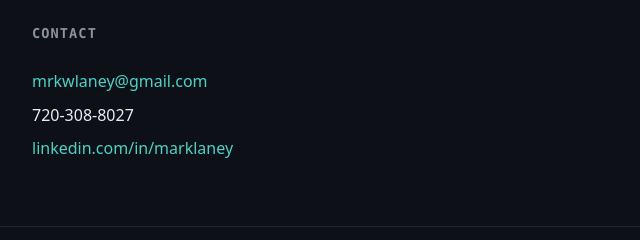
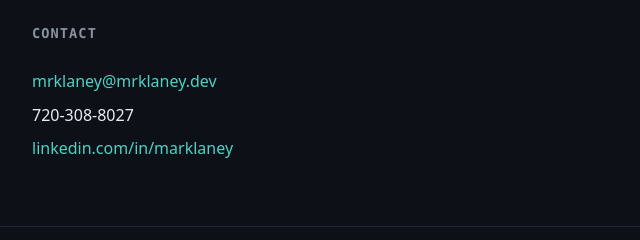
Before and after one commit to mrklaney/laneylabs, a plain HTML site: page index.html in a window 1280 px wide. Shown: the part 1673-1913 px from the top of the page, 252-892 px from the left. Drawn offline with Linux system fonts and the light colour scheme.

Commit message:
Update contact email to mrklaney@mrklaney.dev
Co-Authored-By: Claude Sonnet 5 <noreply@anthropic.com>

```diff
--- a/index.html
+++ b/index.html
@@ -14,7 +14,7 @@
       <p class="wordmark">LaneyLabs</p>
       <h1>AI Engineer &amp; Applied ML Consultant</h1>
       <p class="tagline">RAG, semantic search, and agentic AI — built on Elasticsearch.</p>
-      <a class="cta" href="mailto:mrkwlaney@gmail.com">Email Me</a>
+      <a class="cta" href="mailto:mrklaney@mrklaney.dev">Email Me</a>
     </div>
   </header>
 
@@ -75,7 +75,7 @@
     <section class="contact" aria-labelledby="contact-heading">
       <div class="container">
         <h2 id="contact-heading">Contact</h2>
-        <p><a href="mailto:mrkwlaney@gmail.com">mrkwlaney@gmail.com</a></p>
+        <p><a href="mailto:mrklaney@mrklaney.dev">mrklaney@mrklaney.dev</a></p>
         <p>720-308-8027</p>
         <p><a href="https://linkedin.com/in/marklaney" target="_blank" rel="noopener">linkedin.com/in/marklaney</a></p>
       </div>
```
